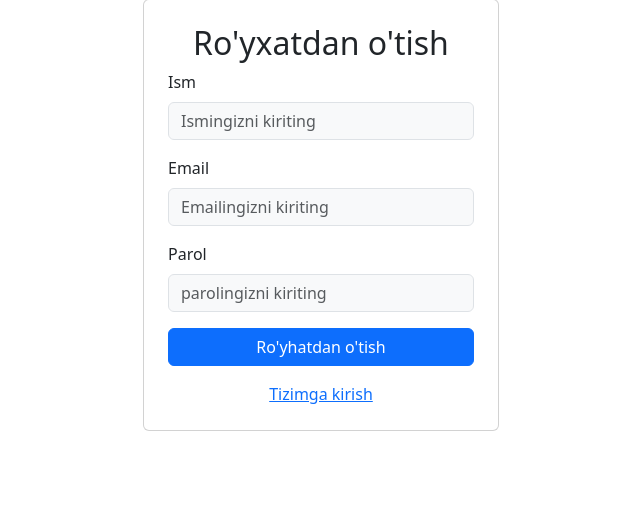
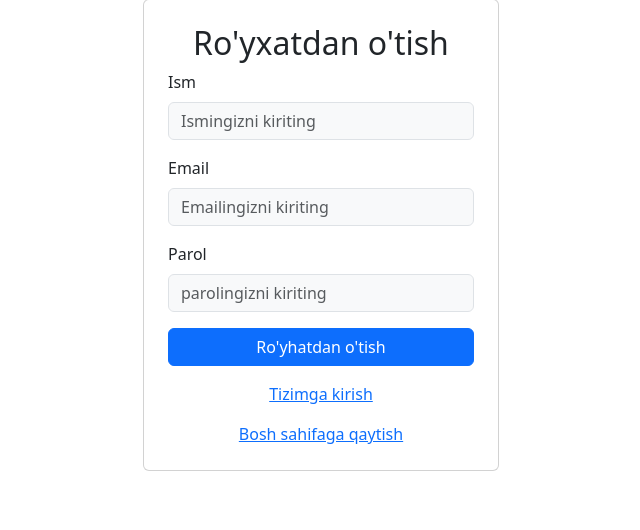
Before and after one commit to qobulovasror/create-any-docs, a PHP site: page /templates/regis.php in a window 1280 px wide. Shown: the part 97-627 px from the top of the page, without its empty margins (319-959 px from the left). Run offline with PHP 8.4, Linux system fonts and the light colour scheme; data that the repository does not hold is empty.

Commit message:
edit: some pages

```diff
--- a/templates/regis.php
+++ b/templates/regis.php
@@ -4,7 +4,7 @@ function redrect($url)
   header("Location:$url");
 }
 
-if(!empty($_SESSION['auth'])){
+if (!empty($_SESSION['auth'])) {
   redrect("../index.php");
 }
 
@@ -31,7 +31,7 @@ if (!empty($_POST)) {
       $error_message = "Ismni to'g'ri kiriting.";
     }
     // check email
-    if (!$error_message &&!preg_match($pattern_email, $email)) {
+    if (!$error_message && !preg_match($pattern_email, $email)) {
       $error_message = "Email qiymati mos emas.";
     }
     // check password
@@ -46,7 +46,7 @@ if (!empty($_POST)) {
       session_start();
       $_SESSION['auth'] = true;
       $_SESSION['id'] = mysqli_insert_id($link);
-      $_SESSION['email']=$email;
+      $_SESSION['email'] = $email;
       redrect("../index.php");
     }
   } else {
@@ -99,6 +99,9 @@ if (!empty($_POST)) {
             <div class="text-center mt-3">
               <a href="login.php" class="m-3 text-center">Tizimga kirish</a>
             </div>
+            <div class="text-center mt-3">
+              <a href="/" class="m-3 text-center">Bosh sahifaga qaytish</a>
+            </div>
           </form>
         </div>
       </div>
```
Also changed, not shown: templates/login.php (+6 -2 lines).
